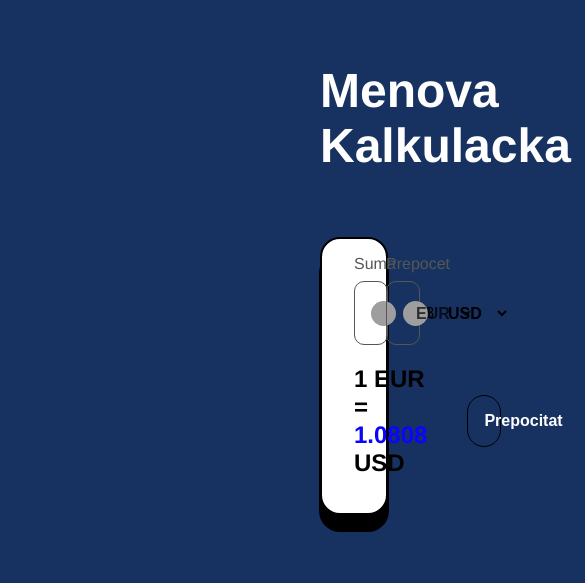
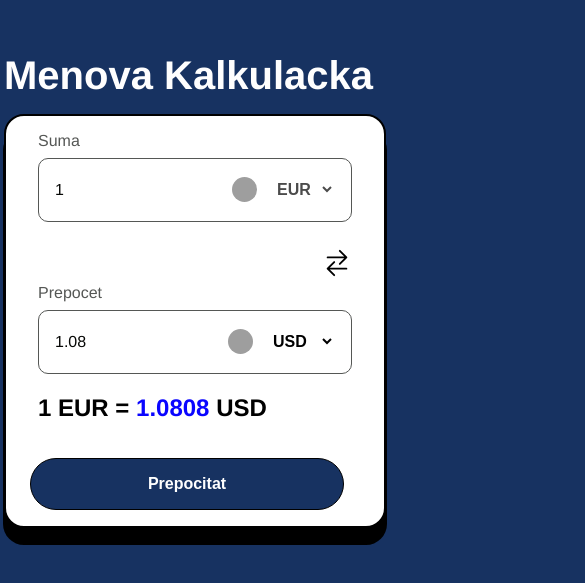
Before and after one commit to JakubTkac/zadanie-calc, a React (Vite) app in the folder frontend/: page / in a window 390 px wide. Shown: the part 149-732 px from the top of the page, 585 px wide, since content can reach past the window. Built offline with nearby package versions, Linux system fonts and the light colour scheme; grey boxes are pictures that could not be loaded.

Commit message:
ADD responsivness

```diff
--- a/frontend/Theme.ts
+++ b/frontend/Theme.ts
@@ -21,6 +21,7 @@ export const COLOR = {
   WHITE_HEADING: "#fefefe",
   BLACK: "#000000",
   BACKGROUND_BLUE: "#173261",
+  BLUE: "#0a05ff",
   DARKER_GRAY: "#555755",
   DARK_GRAY: "#070806",
 };
--- a/frontend/components/Calculator/Calculator.tsx
+++ b/frontend/components/Calculator/Calculator.tsx
@@ -5,6 +5,7 @@ import CalculatorItems from "./CalculatorItems";
 import Select from "../Common/Select";
 import { useEffect, useState } from "react";
 import Button from "../Common/Button";
+import { COLOR, FONT_SIZE, SCREENS } from "../../Theme";
 
 const StyledCalculatorWrapper = styled.div`
   display: flex;
@@ -13,11 +14,14 @@ const StyledCalculatorWrapper = styled.div`
   justify-content: center;
   align-items: center;
   width: 100%;
-  background-color: #ffffff;
-  border: 2px solid #000000;
+  background-color: ${COLOR.WHITE};
+  border: 2px solid ${COLOR.BLACK};
   border-radius: 20px;
-  box-shadow: 0px 16px 0px 1px #000000;
+  box-shadow: 0px 16px 0px 1px ${COLOR.BLACK};
   padding: 1rem 2rem;
+  @media (max-width: ${SCREENS.XS}) {
+    padding: 1rem 0.5rem;
+  }
 `;
 
 const StyledCalculatorFlex = styled.div`
@@ -31,8 +35,18 @@ const StyledCalculatorFlex = styled.div`
   svg {
     position: relative;
     height: 100%;
-    font-size: 2rem;
+    font-size: ${FONT_SIZE.XXXL};
     top: 10px;
+  }
+  h2 {
+    width: 50%;
+    @media (max-width: ${SCREENS.LG}) {
+      width: 100%;
+    }
+  }
+  @media (max-width: ${SCREENS.LG}) {
+    flex-direction: column;
+    align-items: flex-end;
   }
 `;
 
@@ -45,10 +59,13 @@ const StyledCurrencyContainer = styled.div`
   align-items: flex-start;
   justify-content: center;
   gap: 0.5rem;
+  @media (max-width: ${SCREENS.LG}) {
+    width: 100%;
+  }
 `;
 
 const StyledInputCurrencyContainer = styled.div`
-  border: 1px solid #555755;
+  border: 1px solid ${COLOR.DARKER_GRAY};
   box-sizing: border-box;
   border-radius: 10px;
   height: 4rem;
@@ -58,15 +75,32 @@ const StyledInputCurrencyContainer = styled.div`
   align-items: center;
   padding: 0 1rem;
   input {
+    color: ${COLOR.DARK_GRAY};
     appearance: textfield;
     width: 100%;
     height: 100%;
   }
   span {
+    color: ${COLOR.DARK_GRAY};
     display: flex;
     align-items: center;
     width: 100%;
     height: 100%;
+  }
+  @media (max-width: ${SCREENS.XS}) {
+    flex-direction: column;
+  }
+`;
+const StyledButtonWrapper = styled.div`
+  width: 50%;
+  @media (max-width: ${SCREENS.LG}) {
+    width: 100%;
+    display: flex;
+    justify-content: flex-end;
+    padding-right: 2rem;
+  }
+  @media (max-width: ${SCREENS.XS}) {
+    padding-right: 1.5rem;
   }
 `;
 
@@ -158,16 +192,16 @@ const Calculator = () => {
             {`${selectedAmountRate} ${selectedAmountName} = `}
             <span
               style={{
-                color: "#0a05ff",
+                color: COLOR.BLUE,
               }}
             >
               {selectedCalculationRate}
             </span>{" "}
             {selectedCalculationName}
           </h2>
-          <div style={{ width: "50%" }}>
+          <StyledButtonWrapper>
             <Button onClick={handleCalculate}>Prepocitat</Button>
-          </div>
+          </StyledButtonWrapper>
         </StyledCalculatorFlex>
       </StyledCalculatorWrapper>
     </>
--- a/frontend/components/Common/Button.tsx
+++ b/frontend/components/Common/Button.tsx
@@ -1,6 +1,6 @@
 import styled from "styled-components";
 import { ReactNode } from "react";
-import { COLOR, FONT_SIZE, FONT_WEIGHT } from "../../Theme";
+import { COLOR, FONT_SIZE, FONT_WEIGHT, SCREENS } from "../../Theme";
 
 interface IButtonProps {
   onClick: () => void;
@@ -21,6 +21,9 @@ const StyledButton = styled.button<IButtonProps>`
   cursor: pointer;
   left: 1.5rem;
   font-size: ${FONT_SIZE.L};
+  @media (max-width: ${SCREENS.LG}) {
+    width: 100%;
+  }
 `;
 
 const Button: React.FC<IButtonProps> = ({
--- a/frontend/components/Common/HeadingH1.tsx
+++ b/frontend/components/Common/HeadingH1.tsx
@@ -1,5 +1,5 @@
 import styled from "styled-components";
-import { COLOR, FONT_SIZE, FONT_WEIGHT } from "../../Theme";
+import { COLOR, FONT_SIZE, FONT_WEIGHT, SCREENS } from "../../Theme";
 import React, { ReactNode } from "react";
 
 interface IHeadingH1Props {
@@ -13,6 +13,13 @@ const StyledHeadingH1 = styled.h1<IHeadingH1Props>`
   font-size: ${(props) => props.fontSize || FONT_SIZE.XXXXL};
   font-weight: ${FONT_WEIGHT.BOLDEST};
   margin-bottom: 4rem;
+  @media (max-width: ${SCREENS.SM}) {
+    margin-bottom: 1rem;
+    font-size: ${(props) =>
+      props.fontSize
+        ? `calc(${props.fontSize} - 0.5rem)`
+        : `calc(${FONT_SIZE.XXXXL} - 0.5rem)`};
+  }
 `;
 
 const HeadingH1: React.FC<IHeadingH1Props> = ({
--- a/frontend/components/Common/Label.tsx
+++ b/frontend/components/Common/Label.tsx
@@ -1,6 +1,6 @@
 import styled from "styled-components";
 import { COLOR, FONT_SIZE, FONT_WEIGHT } from "../../Theme";
-import { ReactNode } from "react";
+import React, { ReactNode } from "react";
 
 interface ILabelProps {
   color?: string;
--- a/frontend/components/Common/Select.tsx
+++ b/frontend/components/Common/Select.tsx
@@ -1,6 +1,7 @@
 import React, { useEffect, useState } from "react";
 import styled from "styled-components";
 import FlagItems from "../Calculator/FlagItems";
+import { FONT_WEIGHT } from "../../Theme";
 
 export interface IRate {
   name: string;
@@ -20,10 +21,10 @@ const StyledSelectContainer = styled.div`
   align-items: center;
   height: 100%;
   select {
-    font-weight: 700;
+    font-weight: ${FONT_WEIGHT.BOLDER};
   }
   option {
-    font-weight: 500;
+    font-weight: ${FONT_WEIGHT.REGULAR};
   }
   img {
     width: 25px;
--- a/frontend/src/App.tsx
+++ b/frontend/src/App.tsx
@@ -1,5 +1,5 @@
 import styled, { createGlobalStyle } from "styled-components";
-import { COLOR } from "../Theme";
+import { COLOR, SCREENS } from "../Theme";
 import HeadingH1 from "../components/Common/HeadingH1";
 import Calculator from "../components/Calculator/Calculator";
 
@@ -10,7 +10,7 @@ const GlobalStyle = createGlobalStyle`
     background: ${COLOR.BACKGROUND_BLUE};
     color: ${COLOR.BLACK};
     box-sizing: border-box;
-    font-family: Open-Sans, Helvetica, Sans-Serif;
+    font-family: Open-Sans, Helvetica, Sans-Serif,serif;
   }
   input {
     border: none;
@@ -40,6 +40,24 @@ const StyledContentWrapper = styled.main`
   align-items: flex-start;
   padding: 0 20rem;
   height: 100vh;
+  @media (max-width: ${SCREENS.XL}) {
+    padding: 0 14rem;
+  }
+  @media (max-width: ${SCREENS.LG}) {
+    padding: 0 10rem;
+  }
+  @media (max-width: ${SCREENS.L}) {
+    padding: 0 6rem;
+  }
+  @media (max-width: ${SCREENS.MD}) {
+    padding: 0 4rem;
+  }
+  @media (max-width: ${SCREENS.SM}) {
+    padding: 0 1rem;
+  }
+  @media (max-width: ${SCREENS.SM}) {
+    padding: 4px;
+  }
 `;
 
 function App() {
```
